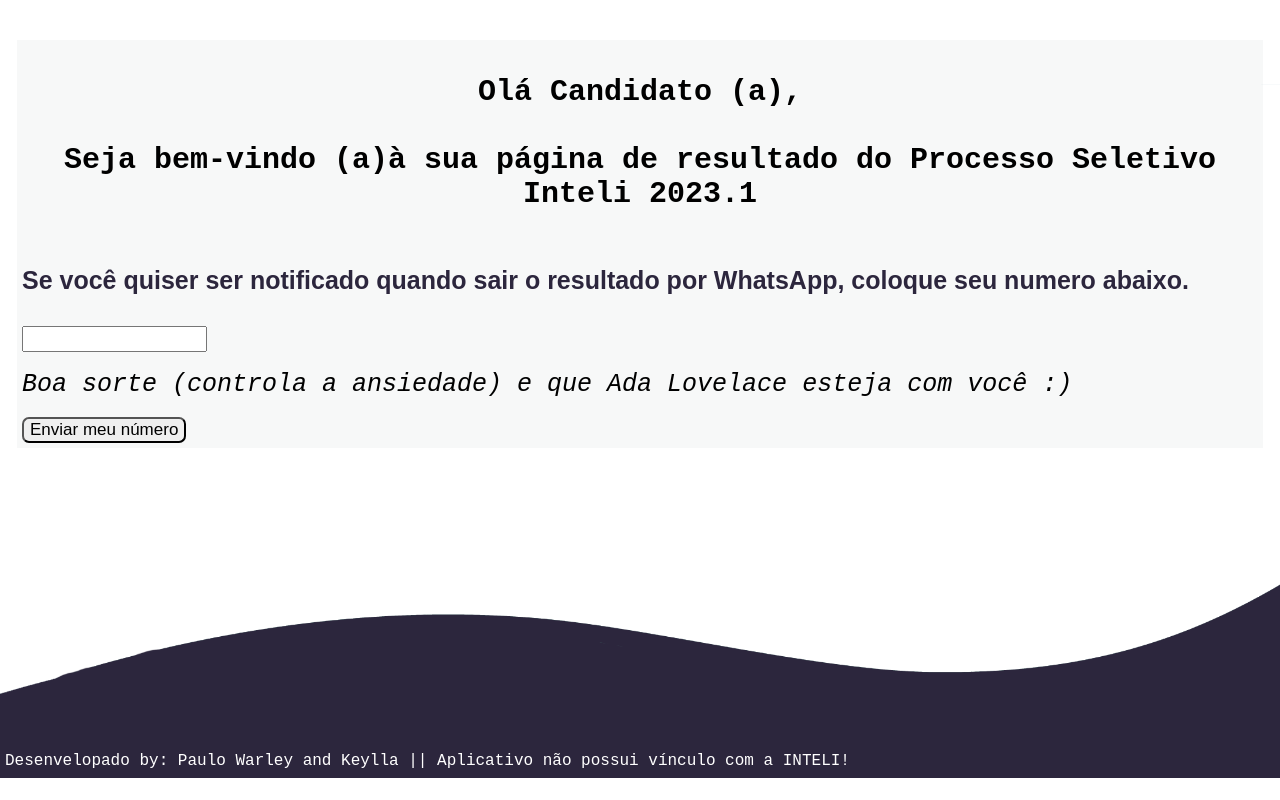
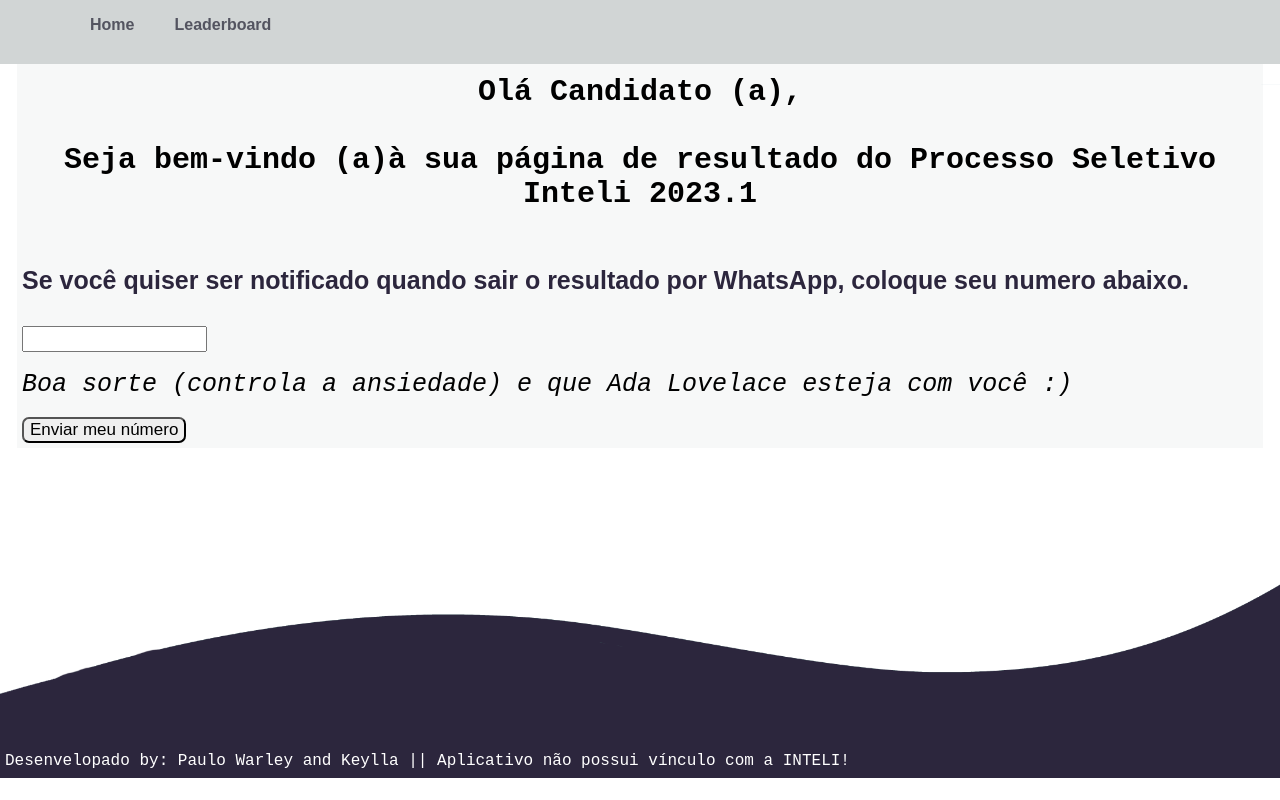
Before and after one commit to PauloWarley/Approved-in-Inteli, a Next.js app in the folder aproved_in_inteli/: page / in a window 1280 px wide. Built offline with nearby package versions, Linux system fonts and the light colour scheme.

Commit message:
v0.3 fix

```diff
--- a/aproved_in_inteli/src/pages/index.jsx
+++ b/aproved_in_inteli/src/pages/index.jsx
@@ -86,12 +86,12 @@
     </Head>
 
     <div className={styles.root}>
-      {/* <div className={styles.header}>
+      <div className={styles.header}>
         <ul>
             <li >  Home  </li>
             <li >Leaderboard </li>
         </ul>
-      </div> */}
+      </div>
       <hero className={styles.hero}>
         <p className={styles.hero_title}>Olá Candidato (a), <br/><br/> <strong>Seja bem-vindo (a)</strong>
          à sua página de resultado do Processo Seletivo Inteli 2023.1</p>
```
Also changed, not shown: aproved_in_inteli/src/pages/leaderboard.jsx (+4 -9 lines).
